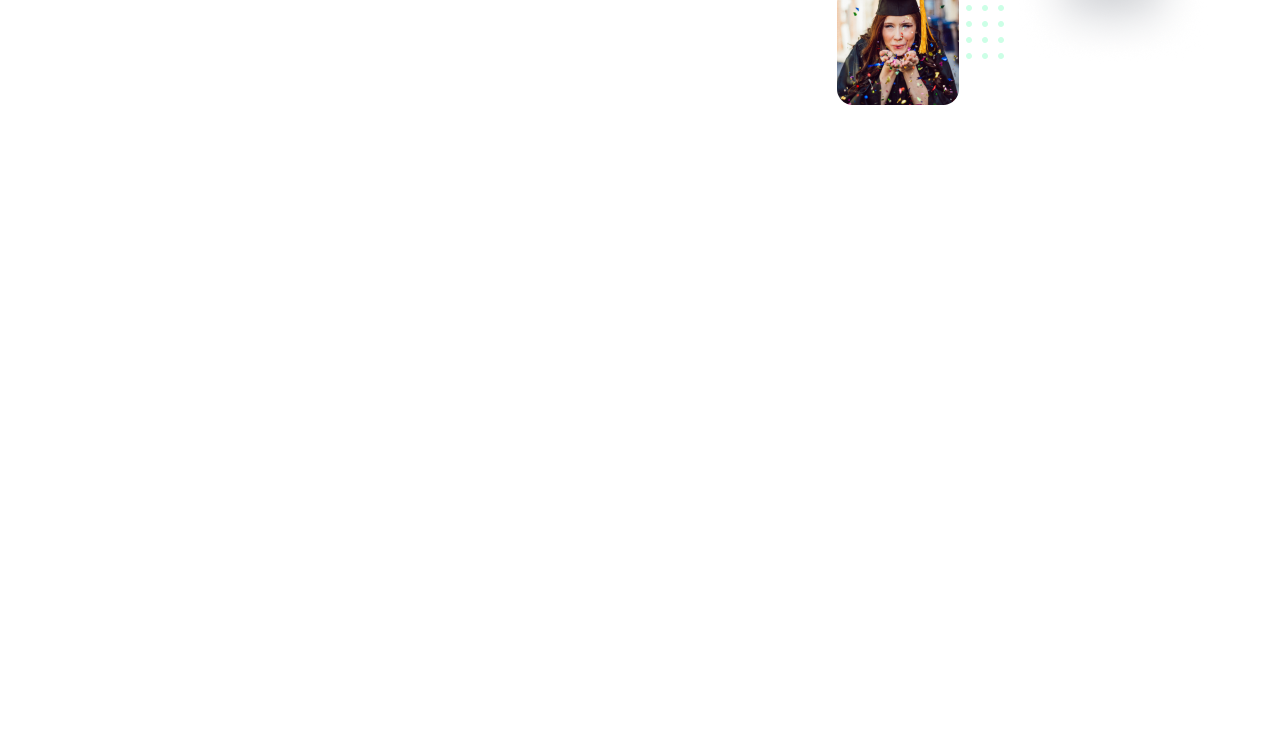
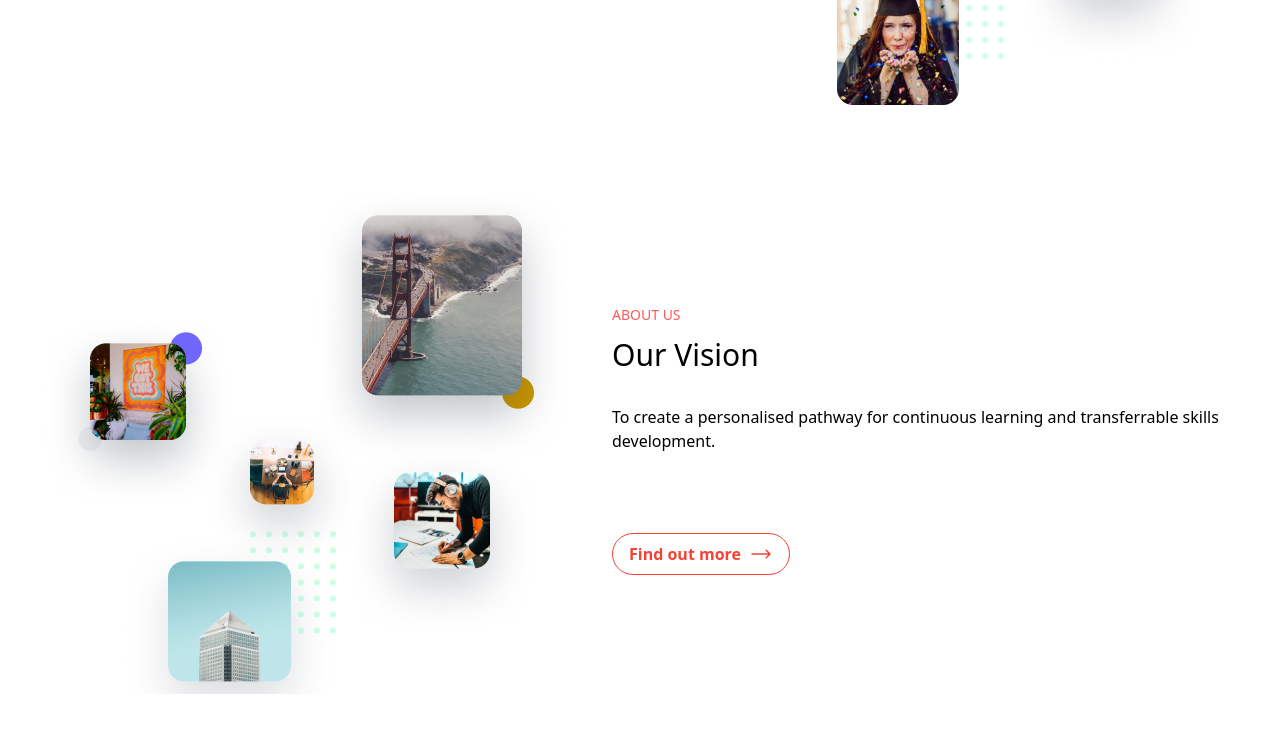
Before and after one commit to sajon01/Assignment-2-tailwindcss, a website built with Vite: page index.html in a window 1280 px wide. Shown: the part 1376-2108 px from the top of the page. Before the commit the page ends 1561 px from the top, so only its background shows below. Built offline with nearby package versions, Linux system fonts and the light colour scheme.

Commit message:
our vision section

```diff
--- a/index.html
+++ b/index.html
@@ -98,5 +98,24 @@
                 <img src="./assets/Group 238902.png" alt="">
             </div>
     </section>
+
+
+    <!-- our vision section -->
+
+
+    <section class="mx-10 my-20">
+        <div class="flex flex-col md:flex-row items-center gap-10">
+            <div class="md:order-2">
+                <p class="uppercase text-sm text-[#FC5A5A]">about us</p>
+            <h2 class="text-3xl mt-3 mb-8">Our Vision </h2>
+            <p class="mb-20">To create a personalised  pathway for continuous learning and transferrable skills development.</p>
+            <div class="flex w-fit gap-2 border border-solid border-[#F44335] py-2 px-4 rounded-full font-bold text-[#F44335]"><a href="">Find out more</a><svg xmlns="http://www.w3.org/2000/svg" fill="none" viewBox="0 0 24 24" stroke-width="1.5" stroke="currentColor" class="size-6">
+                <path stroke-linecap="round" stroke-linejoin="round" d="M17.25 8.25 21 12m0 0-3.75 3.75M21 12H3" />
+              </svg>
+              </div>
+            </div>
+            <img class="md:order-1" src="./assets/Right.png" alt="">
+        </div>
+</section>
 </body>
 </html>
```
Also changed, not shown: assets/Right.png (added).
